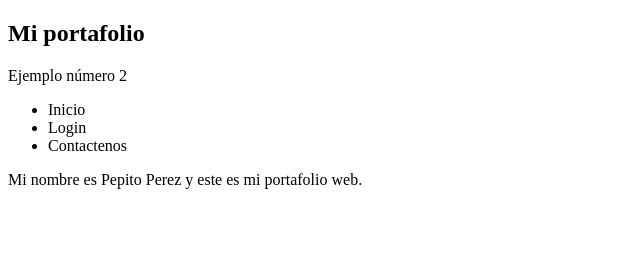
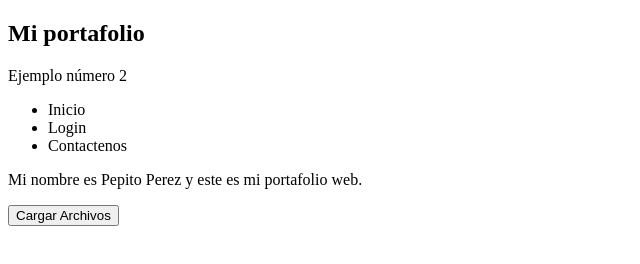
Before and after one commit to Ketz99/Ejemplo_Portafolio, a plain HTML site: page index.html in a window 1280 px wide. Shown: the whole page, without its empty margins (0-640 px from the left). Drawn offline with Linux system fonts and the light colour scheme; no server answers.

Commit message:
Boton Cargar Archivos

```diff
--- a/index.html
+++ b/index.html
@@ -14,6 +14,7 @@
         <li>Contactenos</li>
     </ul>
     <p>Mi nombre es Pepito Perez y este es mi portafolio web.</p>
+    <button>Cargar Archivos</button>
     <script src="js/script.js"></script>
 </body>
 </html>
```
